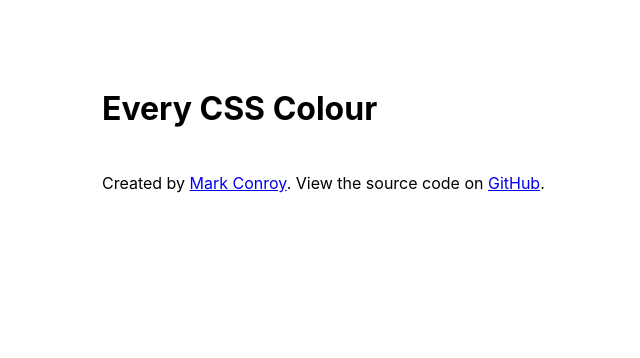
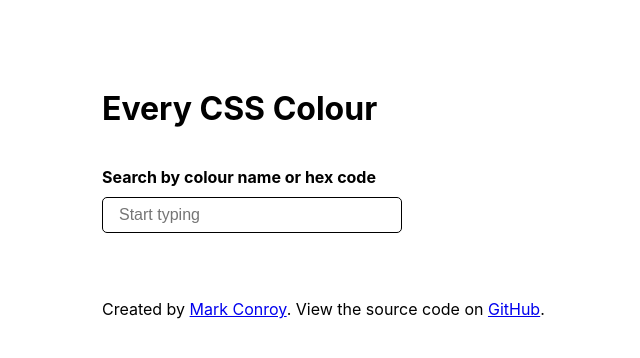
Before and after one commit to markconroy/fun, a PHP site: page /colours/ in a window 1280 px wide. Shown: the top 358 px of the page, without its empty margins (122-762 px from the left). Run offline with PHP 8.4, Linux system fonts and the light colour scheme.

Commit message:
Add search capability for colours

```diff
--- a/colours/colours.css
+++ b/colours/colours.css
@@ -15,6 +15,26 @@
   max-width: 960px;
   line-height: 1.5;
   font-family: -apple-system, blinkmacsystemfont, "Segoe UI", roboto, oxygen-sans, ubuntu, cantarell, "Helvetica Neue", sans-serif;
+}
+
+.colour-search {
+  max-width: 300px;
+  margin-top: 2rem;
+  margin-bottom: 3rem;
+}
+
+.colour-search__label {
+  display: block;
+  margin-bottom: 0.5rem;
+  font-weight: bold;
+}
+
+.colour-search__input {
+  width: 100%;
+  padding: 0.5rem 1rem;
+  font-size: 1rem;
+  border: 1px solid #000;
+  border-radius: var(--border-radius);
 }
 
 .colour-list {
--- a/colours/colours.js
+++ b/colours/colours.js
@@ -1,11 +1,11 @@
 const baseURL = 'https://sampleapis.com/css-color-names/api/colors';
 const list = document.querySelector('.colour-list');
+const input = document.querySelector('.colour-search__input');
 
 fetch(baseURL)
   .then(resp => resp.json())
   .then(data => {
-    data
-    .sort(function (a, b) {
+    data.sort(function (a, b) {
       return a.name.localeCompare(b.name)
     })
     .forEach(datum => {
@@ -19,4 +19,20 @@
       `
       list.appendChild(listItem);
     });
-  });
+
+    const listOfColours = document.querySelectorAll('.list-item');
+
+    function handleInputChange() {
+      let inputValue = input.value.toLowerCase();
+      listOfColours.forEach(listOfColour => {
+        if (!listOfColour.innerText.toLowerCase().includes(inputValue)) {
+          listOfColour.style.display = 'none';
+        } else {
+          listOfColour.style.display = 'flex';
+        }
+      });
+    }
+
+    input.addEventListener('input', handleInputChange);
+
+});
--- a/colours/index.html
+++ b/colours/index.html
@@ -7,7 +7,14 @@
   <title>Every CSS Colour</title>
 </head>
 <body>
+
   <h1>Every CSS Colour</h1>
+
+  <div class="colour-search">
+    <label class="colour-search__label" for="search">Search by colour name or hex code</label>
+    <input class="colour-search__input" placeholder="Start typing" type="text" id="search">
+  </div>
+
   <ul class="colour-list"></ul>
 
   <footer>Created by <a href="https://mark.ie">Mark Conroy</a>. View the source code on <a href="https://github.com/markconroy/fun/tree/main/colours">GitHub</a>.</footer>
```
